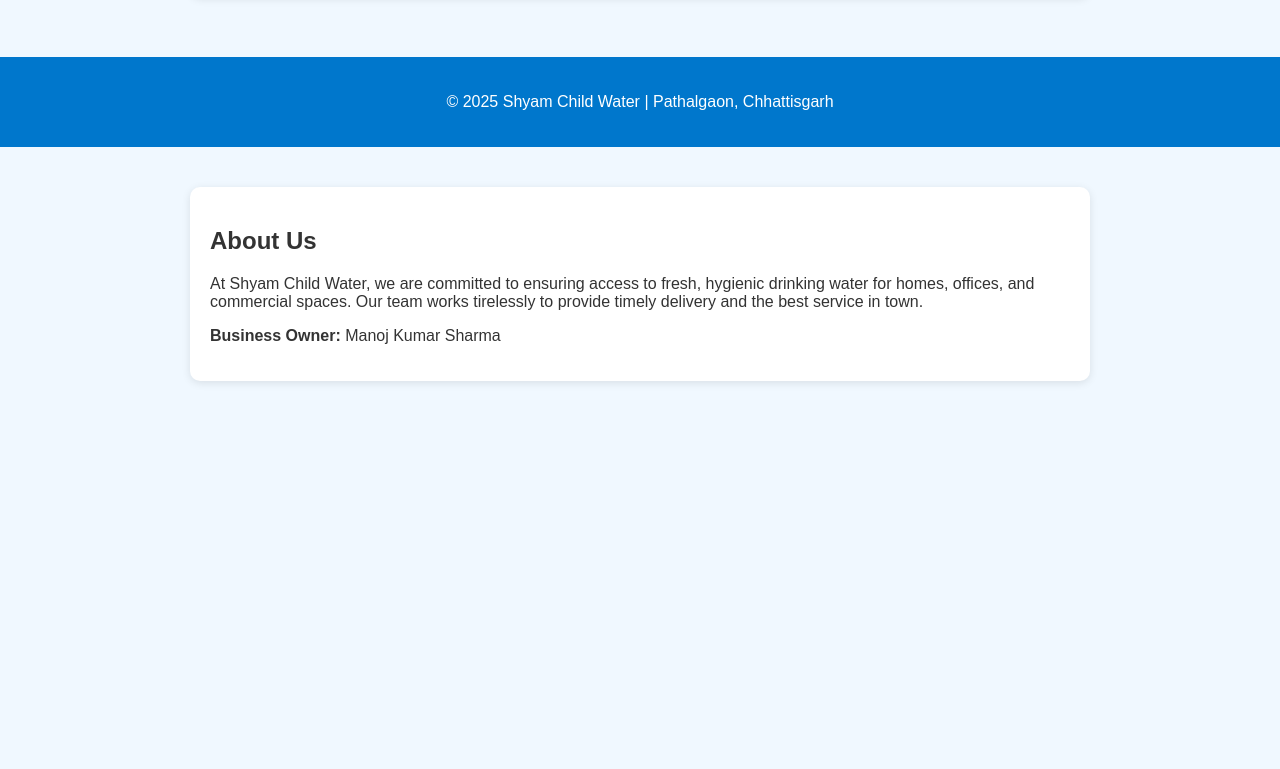
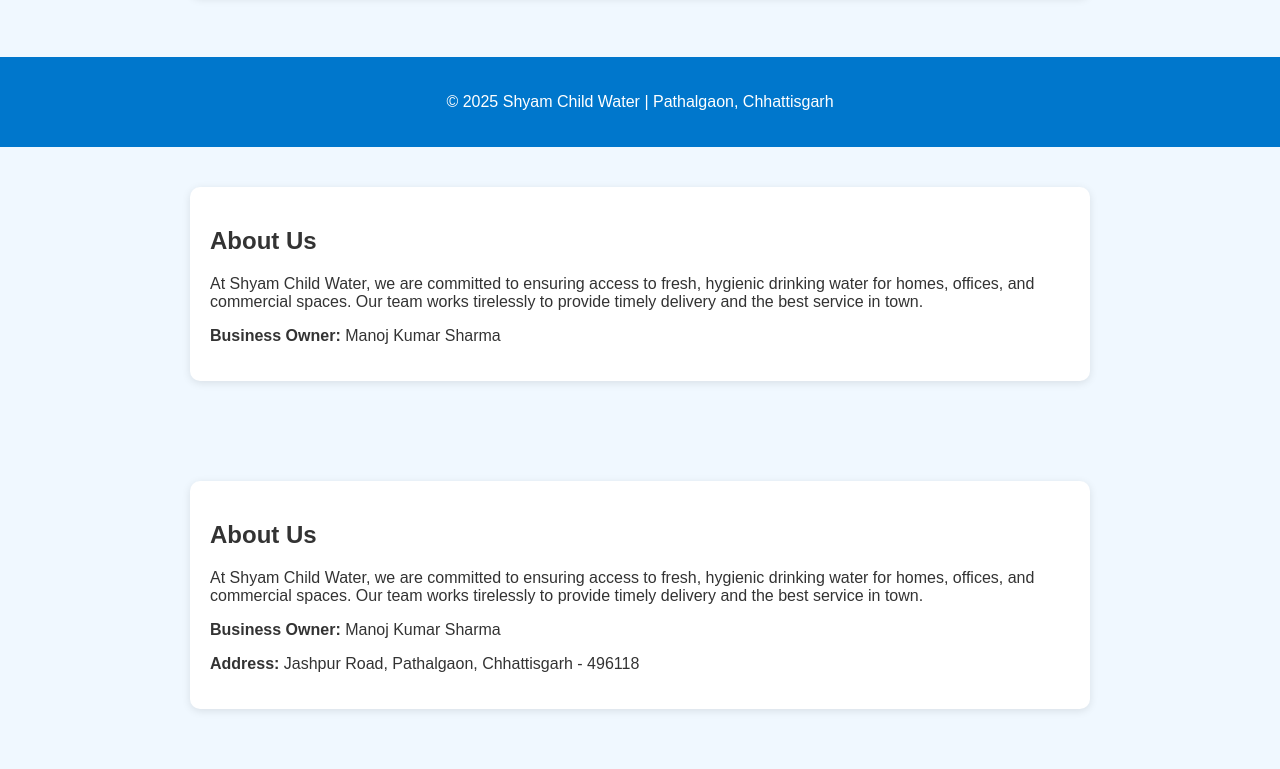
Before and after one commit to Aditya845-web/Shyam-Child-water, a plain HTML site: page index.html in a window 1280 px wide. Shown: the part 1722-2491 px from the top of the page. Before the commit the page ends 2163 px from the top, so only its background shows below. Drawn offline with Linux system fonts and the light colour scheme.

Commit message:
Update index.html

```diff
--- a/index.html
+++ b/index.html
@@ -140,3 +140,11 @@
     <p><strong>Business Owner:</strong> Manoj Kumar Sharma</p>
   </div>
 </section>
+<section id="about">
+  <div class="card">
+    <h2>About Us</h2>
+    <p>At Shyam Child Water, we are committed to ensuring access to fresh, hygienic drinking water for homes, offices, and commercial spaces. Our team works tirelessly to provide timely delivery and the best service in town.</p>
+    <p><strong>Business Owner:</strong> Manoj Kumar Sharma</p>
+    <p><strong>Address:</strong> Jashpur Road, Pathalgaon, Chhattisgarh - 496118</p>
+  </div>
+</section>
```
